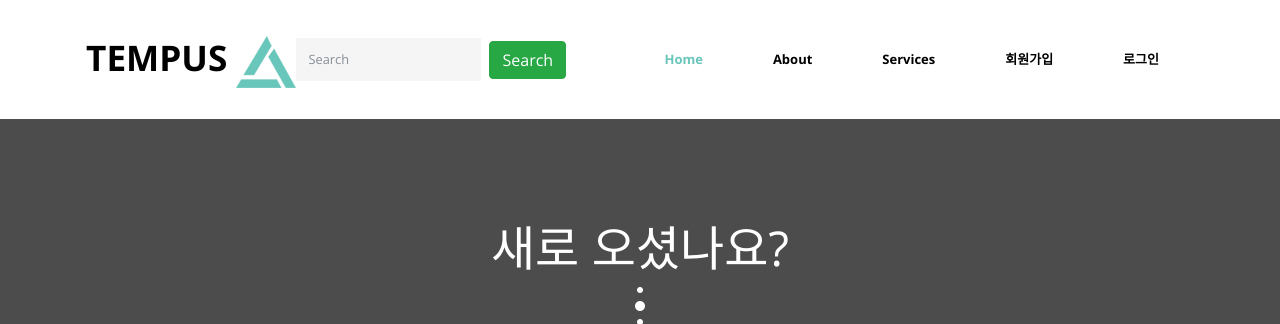
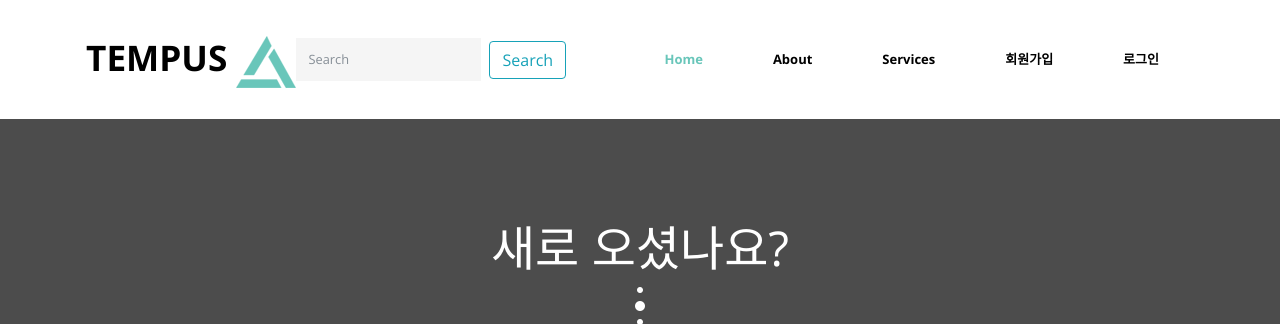
Before and after one commit to jhmk612/TimeTravel, a Django app: page / in a window 1280 px wide. Shown: the top 324 px of the page. Run offline with Django 3.2, Linux system fonts and the light colour scheme; some libraries are stand-ins or nearby versions.

Commit message:
nav bar search button
버튼 스타일 success inline에서 outline-info로 바꿨습니다.

```diff
--- a/timetravel/index/templates/index/home.html
+++ b/timetravel/index/templates/index/home.html
@@ -81,7 +81,7 @@ http://www.templatemo.com/tm-511-journey
                             </a>
 							<form class="form-inline" action="/action_page.php">
 							<input class="form-control mr-sm-2" type="text" placeholder="Search">
-							<button class="btn btn-success" type="submit">Search</button>
+							<button class="btn btn-outline-info" type="submit">Search</button>
 							</form>
 
 
```
